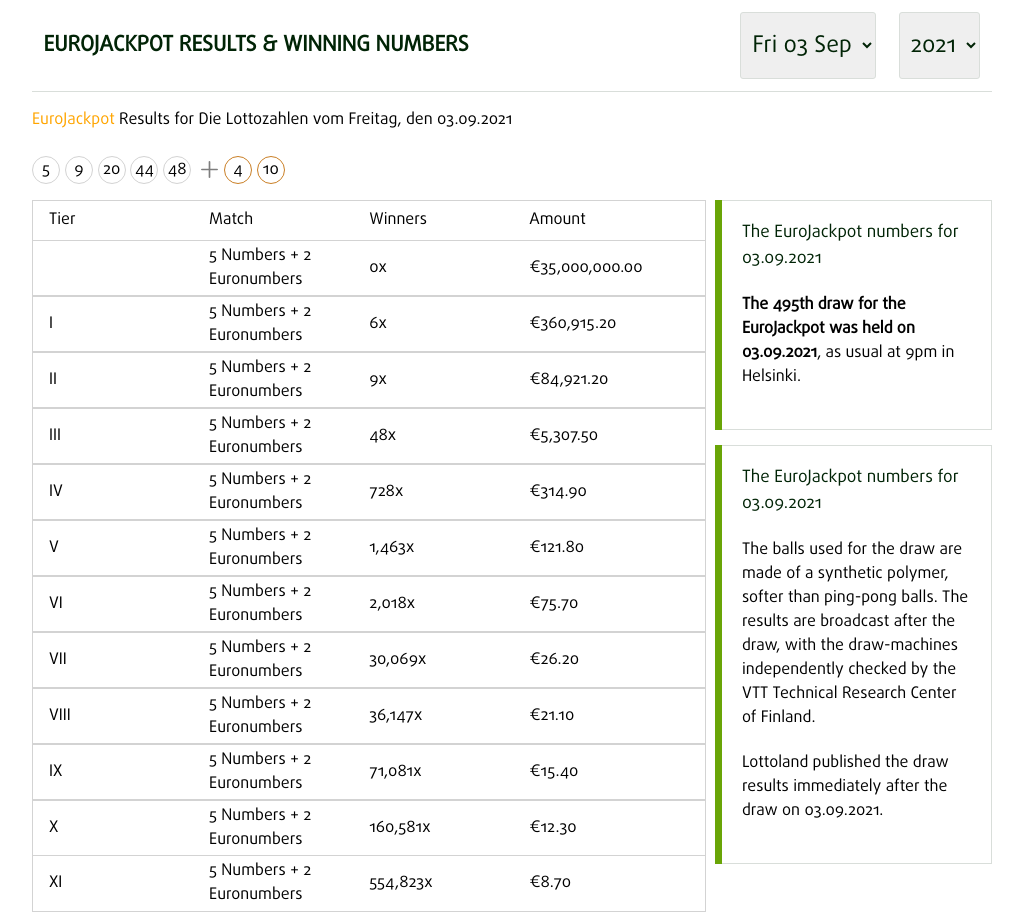
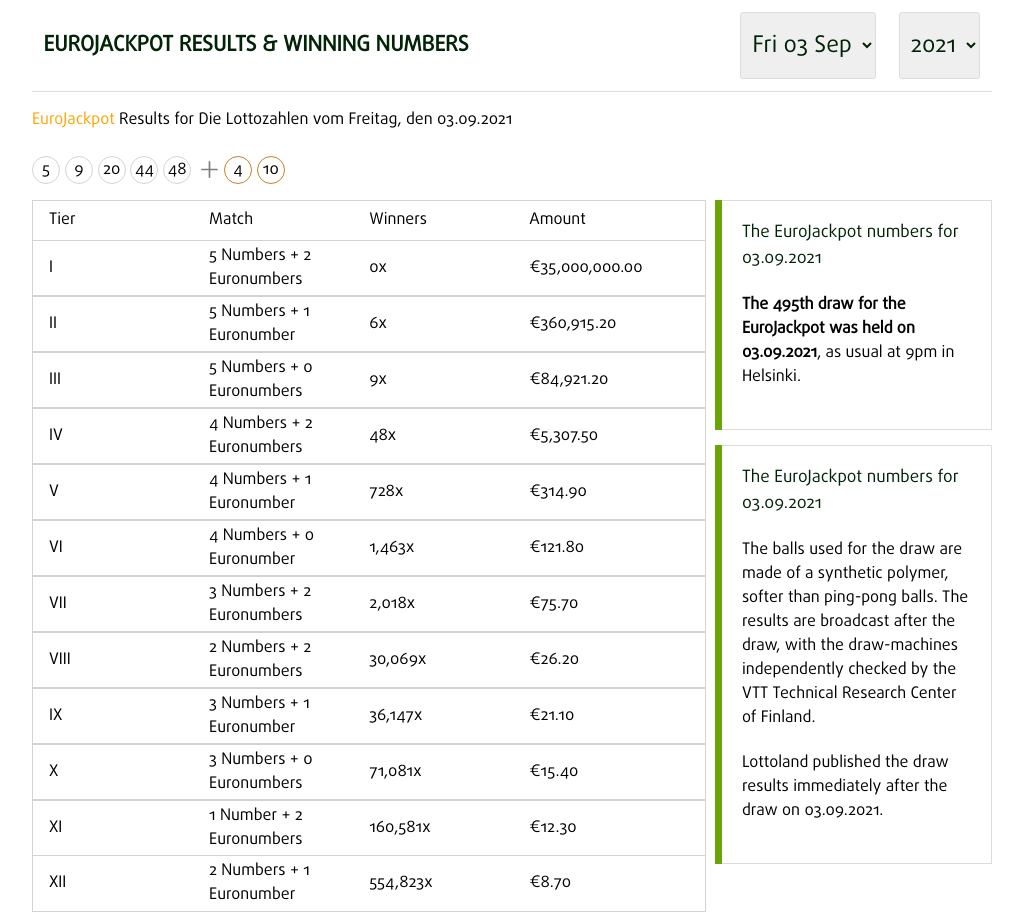
Before and after one commit to mihailgaberov/eurojackpot, a React (Create React App) app: page / in a window 1280 px wide. Shown: the whole page, without its empty margins (128-1151 px from the left). Built offline with nearby package versions, Linux system fonts and the light colour scheme.

Commit message:
:sparkles: Added matches to index mapping.

```diff
--- a/src/App.tsx
+++ b/src/App.tsx
@@ -12,7 +12,7 @@
   formatNumber,
   getClosingDate,
   JackpotData,
-  mapArabicToRomanNumbers,
+  mapArabicToRomanNumbers, mapMatchesToIndexes,
   sortOddsByPrize
 } from "./helpers";
 
@@ -53,9 +53,10 @@
               if (odd.prize === 0) {
                 return '';
               }
+
               return <OddsRow key={idx}
-                              tier={mapArabicToRomanNumbers.get(String(idx))}
-                              match={'5 Numbers + 2 Euronumbers'}
+                              tier={mapArabicToRomanNumbers.get(String(idx + 1))}
+                              match={mapMatchesToIndexes.get(String(idx + 1))}
                               winners={formatNumber(odd.winners).toString()}
                               amount={formatCurrency(odd.prize).toString()} />
             })}
--- a/src/components/OddsRow/index.tsx
+++ b/src/components/OddsRow/index.tsx
@@ -3,7 +3,7 @@
 
 interface OddsRowProps {
   tier: string | undefined;
-  match: string;
+  match: string | undefined;
   winners: string;
   amount: string;
   isTitle?: boolean;
--- a/src/helpers.ts
+++ b/src/helpers.ts
@@ -11,6 +11,21 @@
   ['10', 'X'],
   ['11', 'XI'],
   ['12', 'XII'],
+]);
+
+export const mapMatchesToIndexes = new Map<string, string>([
+  ['1', '5 Numbers + 2 Euronumbers'],
+  ['2', '5 Numbers + 1 Euronumber'],
+  ['3', '5 Numbers + 0 Euronumbers'],
+  ['4', '4 Numbers + 2 Euronumbers'],
+  ['5', '4 Numbers + 1 Euronumber'],
+  ['6', '4 Numbers + 0 Euronumber'],
+  ['7', '3 Numbers + 2 Euronumbers'],
+  ['8', '2 Numbers + 2 Euronumbers'],
+  ['9', '3 Numbers + 1 Euronumber'],
+  ['10', '3 Numbers + 0 Euronumbers'],
+  ['11', '1 Number + 2 Euronumbers'],
+  ['12', '2 Numbers + 1 Euronumber'],
 ]);
 
 
```
